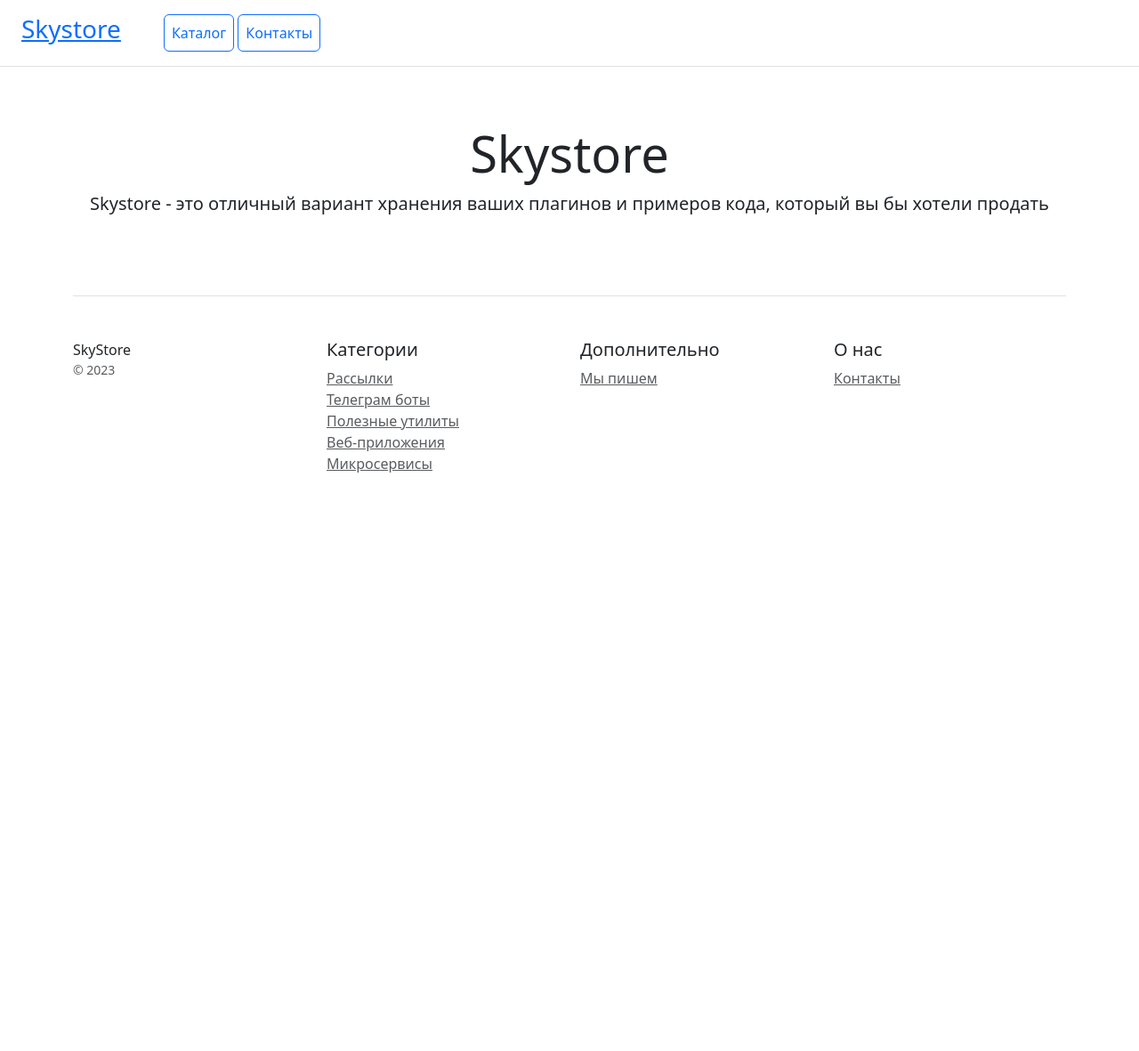
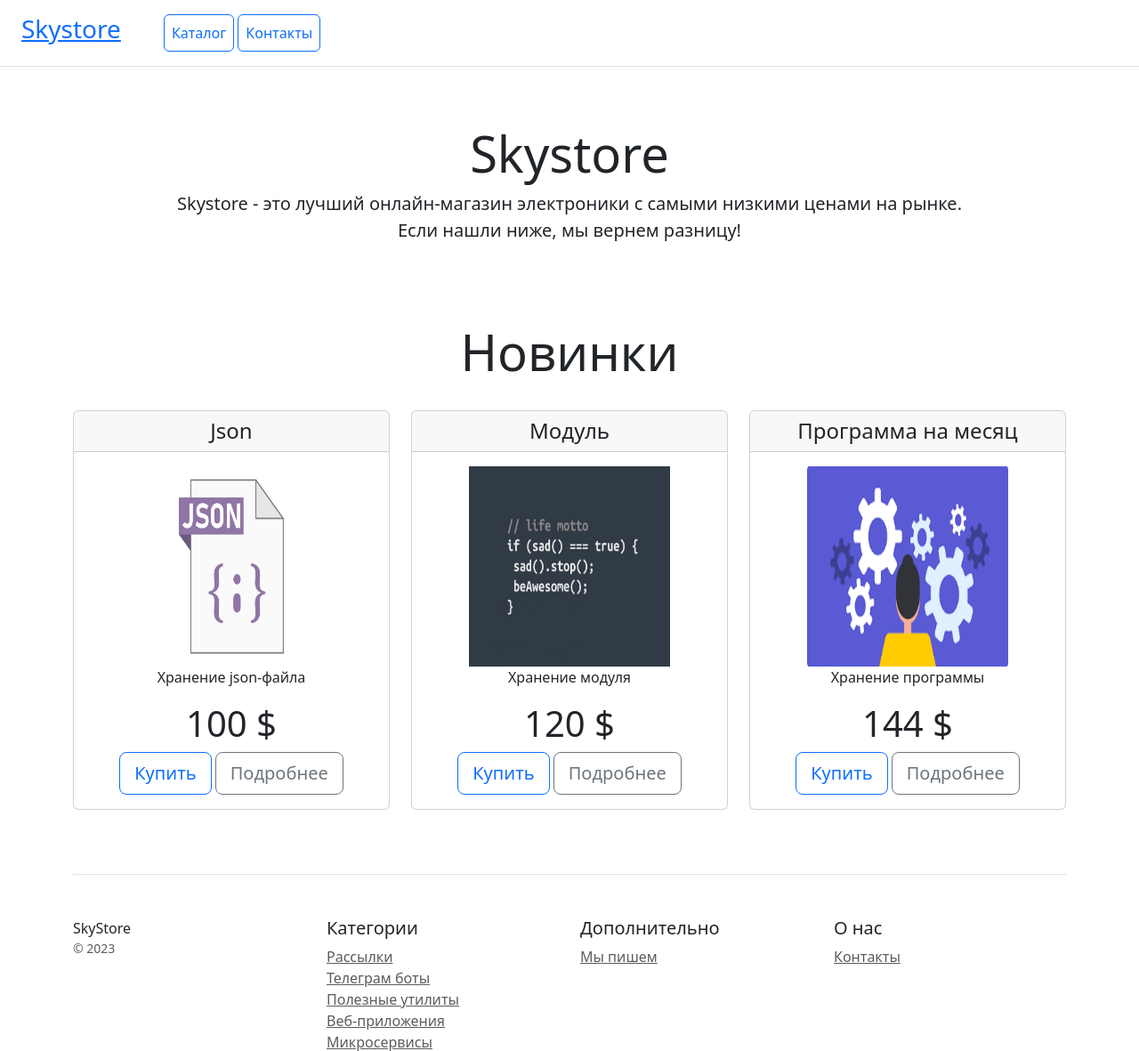
Before and after one commit to jalerron/home_work_19.2, a Django app: page / in a window 1280 px wide. Shown: the top 1181 px of the page at 89% size. Before the commit the page ends 531 px from the top, so only its background shows below. Run offline with Django 5.2, Linux system fonts and the light colour scheme; data comes from the database, SQL or seed files in the repository; some libraries are stand-ins or nearby versions.

Commit message:
добавил панелль новинок на главную страницу, вынес потворяющие части разметки в отдельные файлы

```diff
--- a/catalog/templates/catalog/base.html
+++ b/catalog/templates/catalog/base.html
@@ -1,4 +1,5 @@
 {% load static %}
+
 <!doctype html>
 <html lang="en">
 <head>
@@ -16,36 +17,7 @@
     {% block content%}
     {% endblock %}
 
-    <footer class="pt-4 my-md-5 pt-md-5 border-top">
-        <div class="row">
-            <div class="col-12 col-md">
-                SkyStore
-                <small class="d-block mb-3 text-muted">&copy; {% now 'Y' %} </small>
-            </div>
-            <div class="col-6 col-md">
-                <h5>Категории</h5>
-                <ul class="list-unstyled text-small">
-                    <li><a class="text-muted" href="#">Рассылки</a></li>
-                    <li><a class="text-muted" href="#">Телеграм боты</a></li>
-                    <li><a class="text-muted" href="#">Полезные утилиты</a></li>
-                    <li><a class="text-muted" href="#">Веб-приложения</a></li>
-                    <li><a class="text-muted" href="#">Микросервисы</a></li>
-                </ul>
-            </div>
-            <div class="col-6 col-md">
-                <h5>Дополнительно</h5>
-                <ul class="list-unstyled text-small">
-                    <li><a class="text-muted" href="#">Мы пишем</a></li>
-                </ul>
-            </div>
-            <div class="col-6 col-md">
-                <h5>О нас</h5>
-                <ul class="list-unstyled text-small">
-                    <li><a class="text-muted" href="/contacts/">Контакты</a></li>
-                </ul>
-            </div>
-        </div>
-    </footer>
+    {% include 'catalog/includes/inc_footer.html' %}
 </div>
 
 <script src="/static/js/bootstrap.bundle.min.js"></script>
--- /dev/null
+++ b/catalog/templates/catalog/includes/inc_cards.html
@@ -0,0 +1,19 @@
+{% load static %}
+
+{% load mediapath %}
+
+<div class="col-4">
+    <div class="card mb-4 box-shadow">
+        <div class="card-header">
+            <h4 class="my-0 font-weight-normal">{{ object.name }}</h4>
+        </div>
+        <div class="card-body">
+            <img src="{{ object.image|mediapath }}" width="70%" height="225"/>
+            <p class="card-text">{{ object.description|slice:':100' }}</p>
+            <h1 class="text-center card-title pricing-card-title">{{ object.price_for_one }} $</h1>
+            <button type="button" class="btn btn-lg btn-block btn-outline-primary">Купить</button>
+            <a type="button" class="btn btn-lg btn_block btn-outline-secondary"
+               href="{% url 'catalog:product_detail' product_id=object.pk %}">Подробнее</a>
+        </div>
+    </div>
+</div>
--- /dev/null
+++ b/catalog/templates/catalog/includes/inc_footer.html
@@ -0,0 +1,32 @@
+{% load static %}
+
+<footer class="pt-4 my-md-5 pt-md-5 border-top">
+        <div class="row">
+            <div class="col-12 col-md">
+                SkyStore
+                <small class="d-block mb-3 text-muted">&copy; {% now 'Y' %} </small>
+            </div>
+            <div class="col-6 col-md">
+                <h5>Категории</h5>
+                <ul class="list-unstyled text-small">
+                    <li><a class="text-muted" href="#">Рассылки</a></li>
+                    <li><a class="text-muted" href="#">Телеграм боты</a></li>
+                    <li><a class="text-muted" href="#">Полезные утилиты</a></li>
+                    <li><a class="text-muted" href="#">Веб-приложения</a></li>
+                    <li><a class="text-muted" href="#">Микросервисы</a></li>
+                </ul>
+            </div>
+            <div class="col-6 col-md">
+                <h5>Дополнительно</h5>
+                <ul class="list-unstyled text-small">
+                    <li><a class="text-muted" href="#">Мы пишем</a></li>
+                </ul>
+            </div>
+            <div class="col-6 col-md">
+                <h5>О нас</h5>
+                <ul class="list-unstyled text-small">
+                    <li><a class="text-muted" href="/contacts/">Контакты</a></li>
+                </ul>
+            </div>
+        </div>
+    </footer>
--- a/catalog/templates/catalog/index.html
+++ b/catalog/templates/catalog/index.html
@@ -1,10 +1,19 @@
 {% extends 'catalog/base.html' %}
+
 
 {% block content%}
 <div class="pricing-header px-3 py-3 pt-md-5 pb-md-4 mx-auto text-center">
     <h1 class="display-4">{{ title }}</h1>
-    <p class="lead">Skystore - это отличный вариант хранения ваших плагинов и примеров кода, который вы бы хотели
-        продать</p>
+    <p class="lead">Skystore - это лучший онлайн-магазин электроники с самыми низкими ценами на рынке.</br>
+        Если нашли ниже, мы вернем разницу!
+    </p>
 </div>
-
+<div class="pricing-header px-3 py-3 pt-md-5 pb-md-4 mx-auto text-center">
+    <h1 class="display-4">Новинки</h1>
+</div>
+<div class="row text-center">
+    {% for object in object_list %}
+    {% include 'catalog/includes/inc_cards.html' %}
+    {% endfor %}
+</div>
 {% endblock %}
--- a/catalog/views.py
+++ b/catalog/views.py
@@ -15,7 +15,10 @@ def catalog(request):
 
 
 def index(request):
+
+    product_list = Product.objects.filter(is_active=True)
     content = {
+        'object_list': product_list,
         'title_head': 'Skystore',
         'title': 'Skystore'
     }
```
Also changed, not shown: catalog/templates/catalog/catalog.html (+3 -17 lines).
